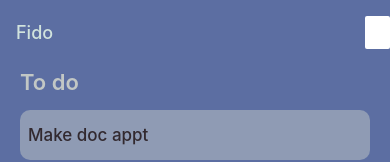
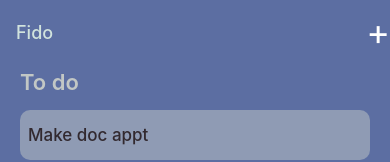
Before and after one commit to nhg0005/Fido-Remastered, a React Native app: screen / in a window 390 px wide. Shown: the top 162 px of the page. Built offline with nearby package versions, Linux system fonts and the light colour scheme.

Commit message:
Made plus button a touchable opacity and styled it.

```diff
--- a/App.js
+++ b/App.js
@@ -6,10 +6,10 @@
  */
 
 import React from 'react';
-import {Button} from 'react-native';
+import {TouchableOpacity, Text} from 'react-native';
 import {NavigationContainer} from '@react-navigation/native';
 import {createNativeStackNavigator} from '@react-navigation/native-stack';
-import { HomeScreen } from './pages/HomeScreen';
+import {HomeScreen} from './pages/HomeScreen';
 import UserDataProvider from './context/UserDataContext';
 
 const Stack = createNativeStackNavigator();
@@ -36,11 +36,9 @@ const App = () => {
               },
               headerShadowVisible: false,
               headerRight: () => (
-                <Button
-                  onPress={() => alert('This is a button!')}
-                  title="+"
-                  color="#fff"
-                />
+                <TouchableOpacity onPress={() => alert('This is a button!')}>
+                  <Text style={{color: '#fff', fontSize: 36}}>+</Text>
+                </TouchableOpacity>
               ),
             }}
           />
```
